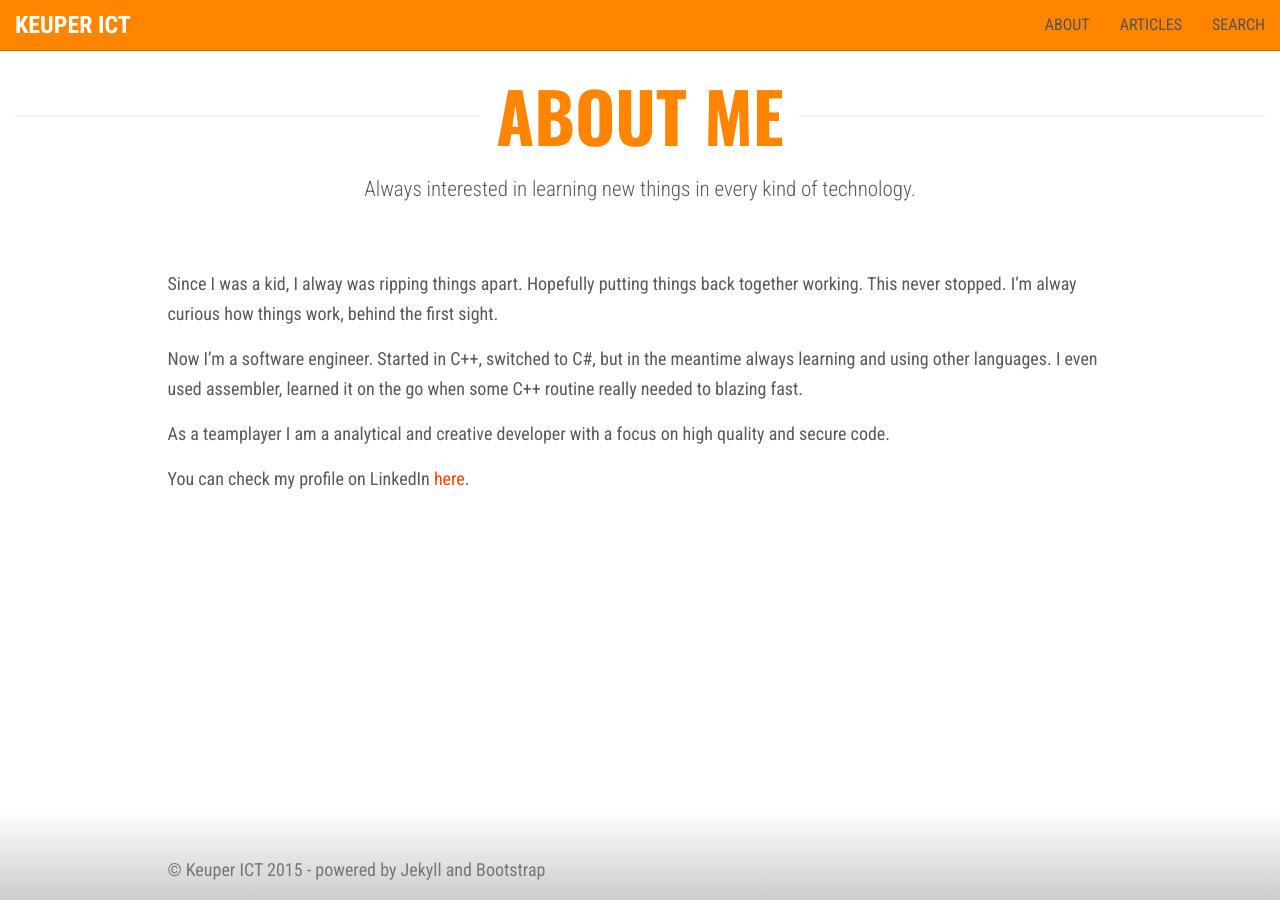
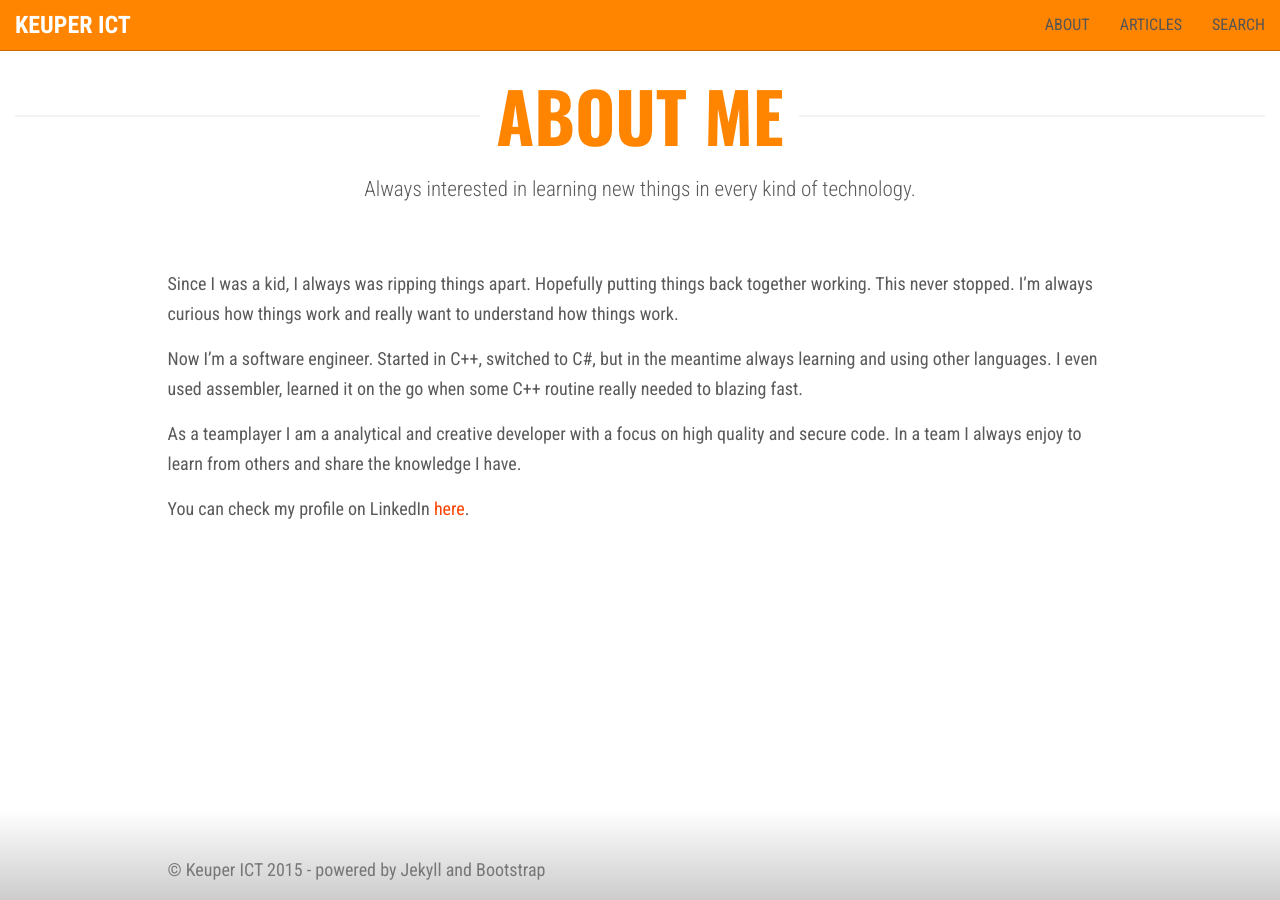
Before and after one commit to jkeuper/jkeuper.github.io, a Jekyll site: the page built from _pages/about.md, in a window 1280 px wide. Built offline with Jekyll 4.4.1, drawn with Linux system fonts in a browser that asks for light colours; nearby versions of some CDN libraries.

Commit message:
Small text update

```diff
--- a/_pages/about.md
+++ b/_pages/about.md
@@ -5,10 +5,10 @@ permalink: /about/
 lead_text: 'Always interested in learning new things in every kind of technology.'
 ---
 
-Since I was a kid, I alway was ripping things apart. Hopefully putting things back together working. This never stopped. I'm alway curious how things work, behind the first sight.
+Since I was a kid, I always was ripping things apart. Hopefully putting things back together working. This never stopped. I'm always curious how things work and really want to understand how things work.
 
 Now I'm a software engineer. Started in C++, switched to C#, but in the meantime always learning and using other languages. I even used assembler, learned it on the go when some C++ routine really needed to blazing fast.
 
-As a teamplayer I am a analytical and creative developer with a focus on high quality and secure code.
+As a teamplayer I am a analytical and creative developer with a focus on high quality and secure code. In a team I always enjoy to learn from others and share the knowledge I have.
 
 You can check my profile on LinkedIn [here](https://nl.linkedin.com/in/jkeuper).
```
